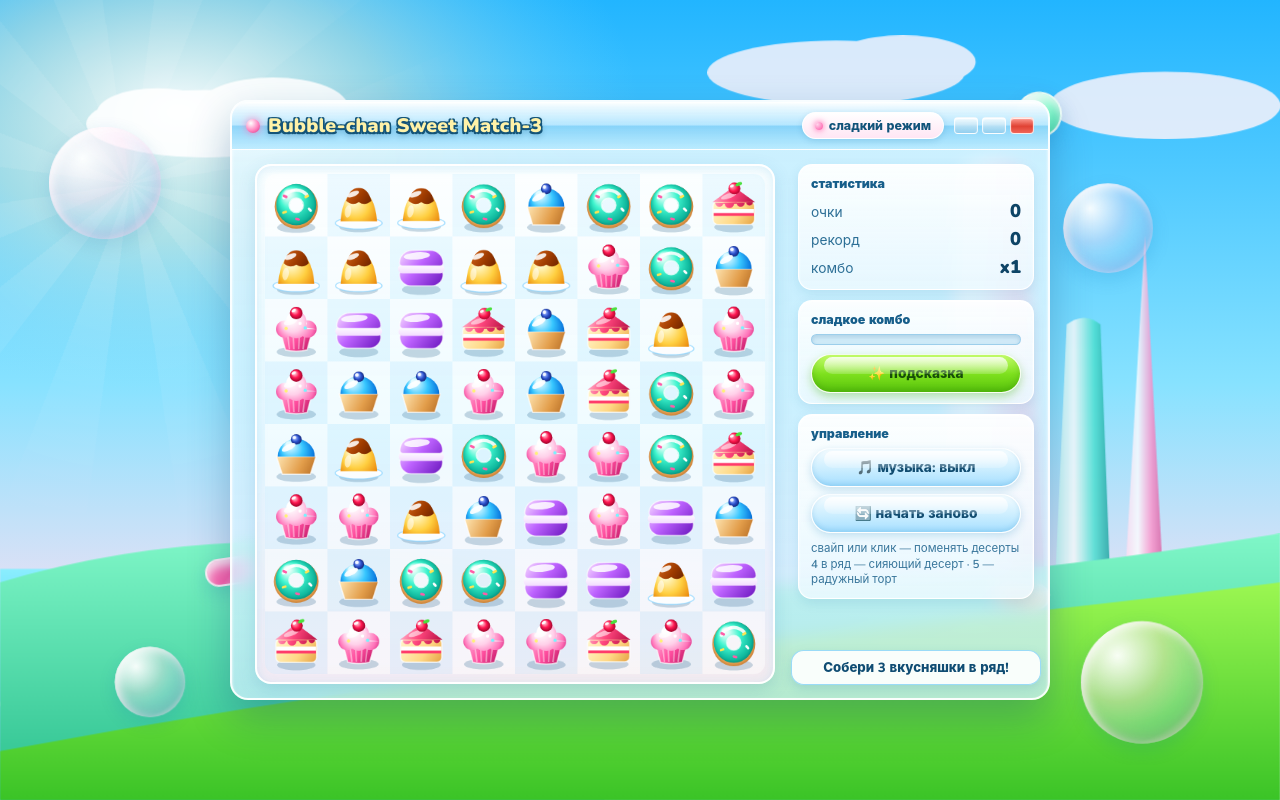
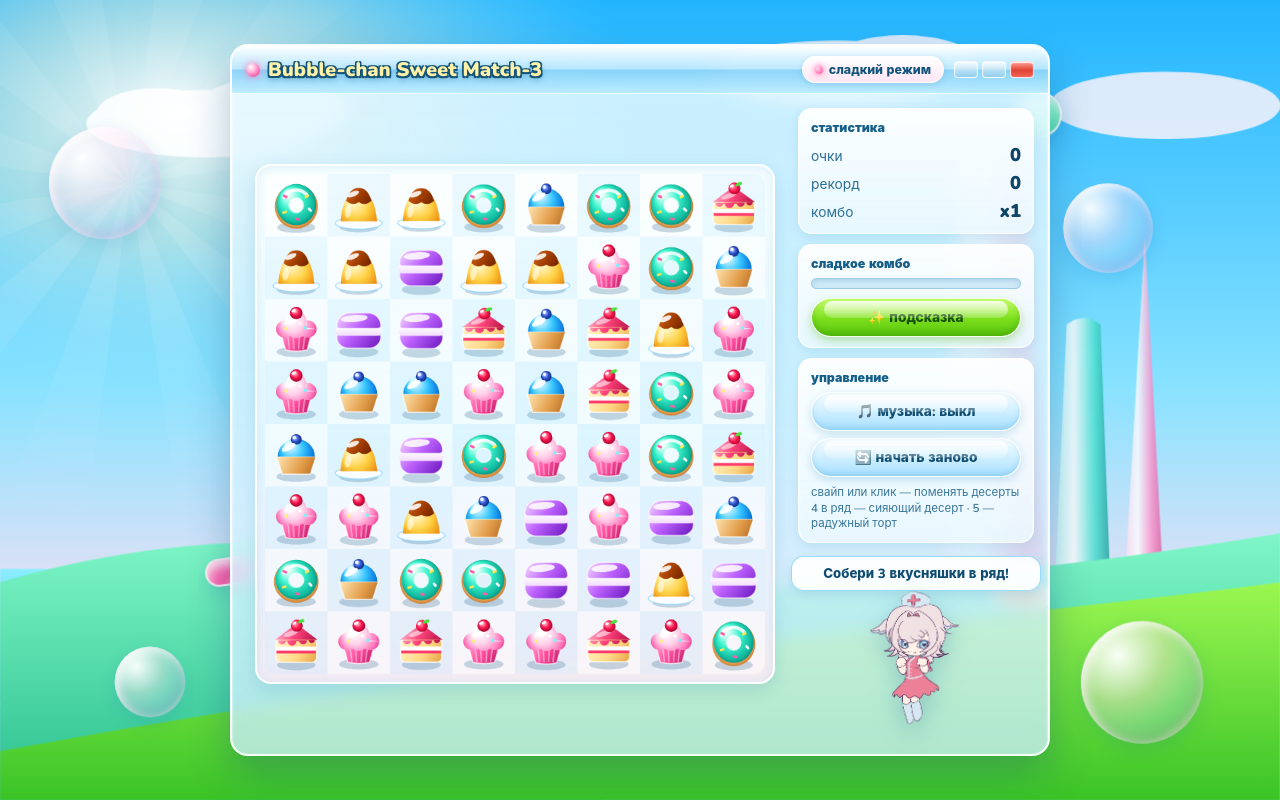
Before and after one commit to neucorochen/3vriad, a plain HTML site: page index.html in a window 1280 px wide. Drawn offline with nearby package versions, Linux system fonts and the light colour scheme.

Commit message:
Update index.html

```diff
--- a/index.html
+++ b/index.html
@@ -190,7 +190,7 @@
           </div>
           <img
             id="mascotImg"
-            src="mascot.png"
+            src="mascot1.png"
             alt="Bubble-chan маскот"
             class="mascot-img"
             onerror="this.style.display='none'"
```
